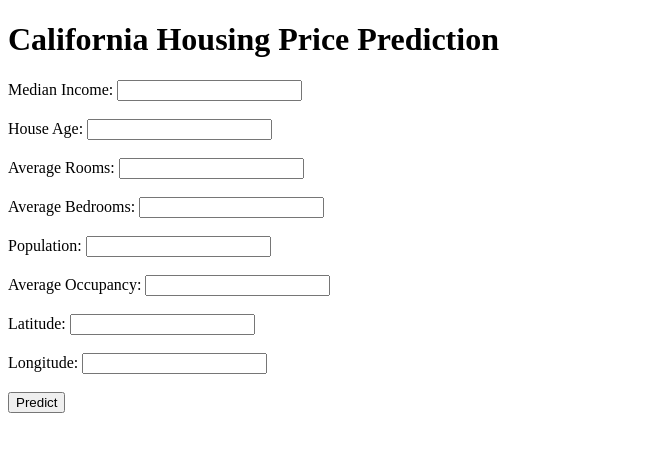
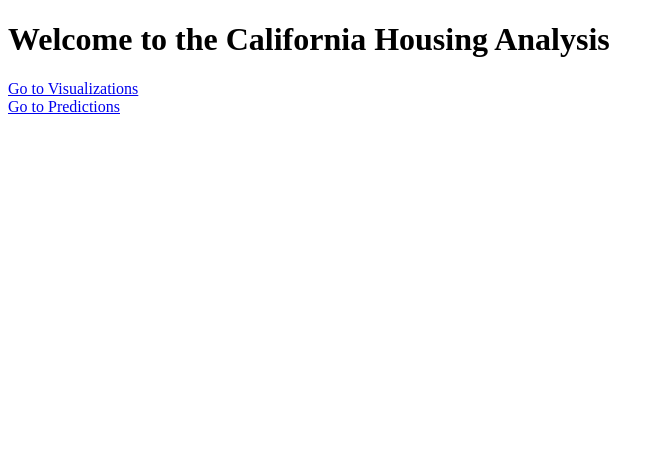
Before and after one commit to hypeprogrammer/test_cali_price, a Flask app: page / in a window 1280 px wide. Shown: the top 452 px of the page, without its empty margins (0-664 px from the left). Run offline with Flask 3, Linux system fonts and the light colour scheme; parts of the project's set-up code (start-up, migrations or seed data) failed here and were passed over.

Commit message:
index.html 메인 페이지로 코드 리팩토링

```diff
--- a/templates/index.html
+++ b/templates/index.html
@@ -3,40 +3,12 @@
 <head>
     <meta charset="UTF-8">
     <meta name="viewport" content="width=device-width, initial-scale=1.0">
-    <title>California Housing Price Prediction</title>
+    <title>Home Page</title>
 </head>
 <body>
-    <h1>California Housing Price Prediction</h1>
-    <form action="/predict" method="post">
-        <label for="MedInc">Median Income:</label>
-        <input type="text" id="MedInc" name="MedInc"><br><br>
-
-        <label for="HouseAge">House Age:</label>
-        <input type="text" id="HouseAge" name="HouseAge"><br><br>
-
-        <label for="AveRooms">Average Rooms:</label>
-        <input type="text" id="AveRooms" name="AveRooms"><br><br>
-
-        <label for="AveBedrms">Average Bedrooms:</label>
-        <input type="text" id="AveBedrms" name="AveBedrms"><br><br>
-
-        <label for="Population">Population:</label>
-        <input type="text" id="Population" name="Population"><br><br>
-
-        <label for="AveOccup">Average Occupancy:</label>
-        <input type="text" id="AveOccup" name="AveOccup"><br><br>
-
-        <label for="Latitude">Latitude:</label>
-        <input type="text" id="Latitude" name="Latitude"><br><br>
-
-        <label for="Longitude">Longitude:</label>
-        <input type="text" id="Longitude" name="Longitude"><br><br>
-
-        <input type="submit" value="Predict">
-    </form>
-
-    {% if prediction %}
-        <h2>Prediction: {{ prediction }}</h2>
-    {% endif %}
+    <h1>Welcome to the California Housing Analysis</h1>
+    <a href="/visual">Go to Visualizations</a>
+    <br>
+    <a href="/predict">Go to Predictions</a>
 </body>
 </html>
```
